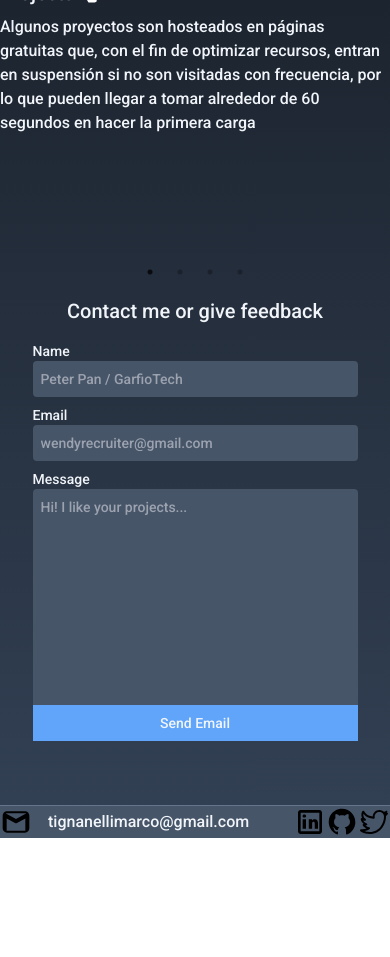
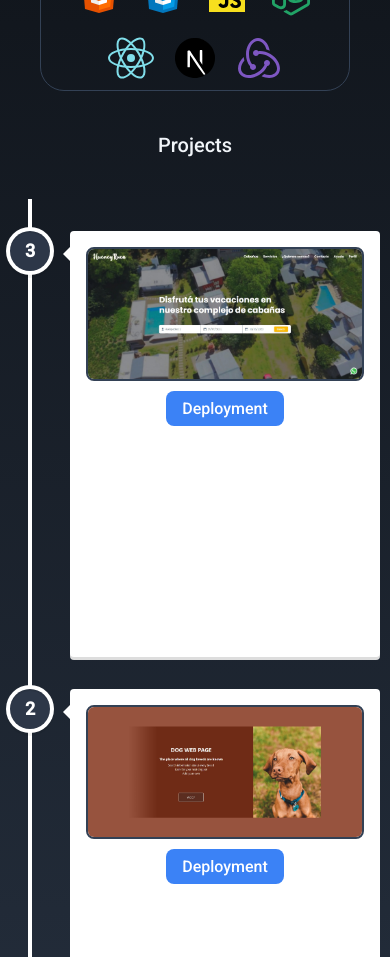
Before and after one commit to Mark-kus/portfolio, a Next.js app: page / in a window 390 px wide. Shown: the part 1040-1997 px from the top of the page. Before the commit the page ends 1878 px from the top, so only its background shows below. Built offline with nearby package versions, Linux system fonts and the light colour scheme; no server answers.

Commit message:
first step rework

```diff
--- a/package.json
+++ b/package.json
@@ -20,6 +20,7 @@
     "react-dom": "18.2.0",
     "react-slick": "^0.29.0",
     "react-toastify": "^9.1.3",
+    "react-vertical-timeline-component": "^3.6.0",
     "slick-carousel": "^1.8.1",
     "tailwindcss": "3.3.3"
   }
--- a/src/app/page.jsx
+++ b/src/app/page.jsx
@@ -1,16 +1,16 @@
-import Footer from '@/components/Footer';
-import Header from '@/components/Header';
-import Content from '@/containers/Content';
+import Footer from "@/components/Footer";
+import Header from "@/components/Header";
+import Content from "@/containers/Content";
 
 export default function Home() {
   return (
-    <main className='bg-gradient-to-b from-black to-slate-700 text-slate-100
-     min-h-screen flex flex-col justify-between'>
-
+    <main
+      className="bg-gradient-to-b from-black to-slate-700 text-slate-100
+     min-h-screen flex flex-col justify-between text-center"
+    >
       <Header />
       <Content />
       <Footer />
-
     </main>
-  )
+  );
 }
--- a/src/components/About.jsx
+++ b/src/components/About.jsx
@@ -3,7 +3,7 @@ import profile from '@/assets/fotito.jpg'
 
 export default function About() {
     return (
-        <article className='flex flex-col items-center m-10 md:flex-row'>
+        <article className='flex flex-col items-center m-5 md:flex-row'>
             <Image src={profile} alt="Image of Marco Tignanelli" className='w-5/6 sm:w-80 rounded-full' />
             <article className='text-center md: m-6'>
                 <header className='text-3xl leading-relaxed bg-clip-text text-transparent
--- a/src/components/Footer.jsx
+++ b/src/components/Footer.jsx
@@ -1,48 +1,67 @@
-"use client"
+"use client";
 
-import github from '@/assets/contact/github.svg';
-import linkedin from '@/assets/contact/linkedin.svg';
-import gmail from '@/assets/contact/gmail.svg';
-import twitter from '@/assets/contact/twitter.svg';
+import gmail from "@/assets/contact/gmail.svg";
 
-import { useState } from 'react';
-import Image from 'next/image';
+import { useEffect, useState } from "react";
+import Image from "next/image";
+import projects from "@/seeds/projects";
+import socialLinks from "@/seeds/social";
 
 export default function Footer() {
-    const [copied, setCopied] = useState(false)
+  const [copied, setCopied] = useState(false);
+
+  useEffect(() => {
+    projects.forEach((project) => {
+      if (project.deploy) {
+        if (sessionStorage.getItem(project.deploy)) return;
+
+        fetch(project.deploy);
+        sessionStorage.setItem(project.deploy, true);
+      }
+    });
+  }, []);
 
   const handleCopy = () => {
     if (!copied) {
-            navigator.clipboard.writeText('tignanellimarco@gmail.com')
-            setCopied(true)
+      navigator.clipboard.writeText("tignanellimarco@gmail.com");
+      setCopied(true);
       setTimeout(() => {
-                setCopied(false)
-            }, 1000)
+        setCopied(false);
+      }, 1000);
     }
-    }
+  };
 
   return (
-        <footer className='flex justify-between mt-16 border-t border-slate-500 bg-slate-600'>
-            <p onClick={handleCopy}
-                className='flex items-center cursor-pointer'>
-                <Image src={gmail} alt="gmail link" className='w-8 md:w-12' />
-                <span className={`absolute left-12 transition-opacity ${copied ? "opacity-0" : "opacity-100"}`} >tignanellimarco@gmail.com</span>
-                <span className={`absolute left-12 transition-opacity ${copied ? "opacity-100" : "opacity-0"}`} >Copied to clipboard!</span>
-                {copied ? '' : ''}
+    <footer className="flex justify-between mt-16 border-t border-slate-500 bg-slate-600">
+      <p onClick={handleCopy} className="flex items-center cursor-pointer">
+        <Image src={gmail} alt="gmail link" className="w-8 md:w-12" />
+        <span
+          className={`absolute left-12 transition-opacity ${
+            copied ? "opacity-0" : "opacity-100"
+          }`}
+        >
+          tignanellimarco@gmail.com
+        </span>
+        <span
+          className={`absolute left-12 transition-opacity ${
+            copied ? "opacity-100" : "opacity-0"
+          }`}
+        >
+          Copied to clipboard!
+        </span>
       </p>
 
-            <div className='flex'>
-                <a href="https://www.linkedin.com/in/marco-tignanelli/" target='_blank'>
-                    <Image src={linkedin} className='w-8 md:mr-4 md:w-12 transition-transform hover:-translate-y-1' alt="linkedin profile link" />
+      <div className="flex">
+        {socialLinks.map((link, index) => (
+          <a key={index} href={link.href} target="_blank">
+            <Image
+              src={link.src}
+              className="w-8 md:mr-4 md:w-12"
+              alt={link.alt}
+            />
           </a>
-                <a href="https://github.com/Mark-kus" target='_blank'>
-                    <Image src={github} className='w-8 md:mr-4 md:w-12 transition-transform hover:-translate-y-1' alt="github profile link" />
-                </a>
-                <a href="https://twitter.com/MarcoTigna1407" target='_blank'>
-                    <Image src={twitter} className='w-8 md:mr-4 md:w-12 transition-transform hover:-translate-y-1' alt="twitter profile link" />
-                </a>
+        ))}
       </div>
-
     </footer>
-    )
+  );
 }
--- a/src/components/Project.jsx
+++ b/src/components/Project.jsx
@@ -1,20 +1,23 @@
 import Image from "next/image";
 
 export default function Project({ project }) {
-    return (
-        <article className="xl:w-[400px] md:w-[375px] md:h-60 border md:rounded-lg md:mx-auto overflow-hidden">
-
-            <div className="overflow-hidden">
-                <Image src={project.image} alt={project.name} className="object-cover w-full
-                transition-all h-52 hover:scale-110 duration-500" />
-            </div>
-
-            <div className={`flex justify-between bg-slate-600`}>
-                <h1 className="p-1">{project.name}</h1>
-                <a href={project.deploy || project.repo} target="_blank"
-                    className="p-1 transition-opacity hover:opacity-70">{project.deploy ? 'Go to deploy' : 'Go to repository'}</a>
-            </div>
-
-        </article>
-    )
+  return (
+    <>
+      <picture className="overflow-hidden w-full h-5/12 block rounded-lg mb-4 border-2 border-slate-700">
+        <Image
+          src={project.image}
+          alt={project.alt}
+          className="w-full h-full object-cover block hover:scale-105 transition-transform"
+        />
+      </picture>
+      <a
+        target="_blank"
+        noreferrer
+        href={project.deploy ?? project.repo}
+        className="bg-blue-500 py-2 px-4 rounded-lg hover:bg-gray-300 hover:text-blue-600 active:bg-gray-400 transition-colors"
+      >
+        {project.deploy ? "Deployment" : "Repository"}
+      </a>
+    </>
+  );
 }
--- a/src/containers/Content.jsx
+++ b/src/containers/Content.jsx
@@ -6,10 +6,12 @@ import Contact from "./Contact";
 export default function Content() {
   return (
     <section className="space-y-10">
+      <div className="border border-slate-700 rounded-3xl m-10">
         <About />
         <Skills />
+      </div>
       <Projects />
       <Contact />
     </section>
-    )
+  );
 }
--- a/src/containers/Projects.jsx
+++ b/src/containers/Projects.jsx
@@ -1,54 +1,43 @@
-"use client"
+"use client";
 
 import Project from "@/components/Project";
-import myProjects from "@/seeds/projects.js"
-import Slider from "react-slick";
-import swipe from '@/assets/swipe.svg'
+import myProjects from "@/seeds/projects.js";
 
-import "slick-carousel/slick/slick.css";
-import "slick-carousel/slick/slick-theme.css";
-import Image from "next/image";
+import {
+  VerticalTimeline,
+  VerticalTimelineElement,
+} from "react-vertical-timeline-component";
+import "react-vertical-timeline-component/style.min.css";
 
 export default function Projects() {
-    const settings = {
-        dots: true,
-        arrows: false,
-        slidesToShow: 2,
-        centerMode: true,
-        centerPadding: "200px",
-        responsive: [
-            {
-                breakpoint: 639,
-                settings: {
-                    slidesToShow: 1,
-                    centerMode: false,
-                }
-            },
-            {
-                breakpoint: 1250,
-                settings: {
-                    slidesToShow: 2,
-                    centerMode: false,
-                }
-            }
-        ]
-    }
-
-    return (
-        <section className="flex flex-col">
-            <header className="md:mx-10 flex text-xl md:text-3xl mb-2">
-                Projects
-                <Image src={swipe} width={22} alt="Indicator, for swiping the screen" className="ml-2" />
-            </header>
-            <article>
-                <Slider {...settings} >
-                    <span style={{
-                        fontSize: "0.1rem",
-                        opacity: 0.5,
-                    }}>Algunos proyectos son hosteados en páginas gratuitas que, con el fin de optimizar recursos, entran en suspensión si no son visitadas con frecuencia, por lo que pueden llegar a tomar alrededor de 60 segundos en hacer la primera carga</span>
-                    {myProjects.map((project, i) => <Project key={i} project={project} />)}
-                </Slider>
-            </article>
-        </section>
-    )
+  return (
+    <section className="flex flex-col">
+      <header className="text-xl md:text-3xl mb-10">Projects</header>
+      <article>
+        <VerticalTimeline>
+          {myProjects.map((project, index) => (
+            <VerticalTimelineElement
+              key={index}
+              className="vertical-timeline-element--work"
+              contentStyle={{ background: "white", color: "#fff" }}
+              date={
+                <div>
+                  <h3>{project.date}</h3>
+                  <p>{project.description}</p>
+                </div>
+              }
+              iconStyle={{ background: "rgb(45, 55, 72)", color: "#fff" }}
+              icon={
+                <div className="font-semibold flex justify-center items-center h-full text-lg text-white">
+                  {myProjects.length - index}
+                </div>
+              }
+            >
+              <Project project={project} />
+            </VerticalTimelineElement>
+          ))}
+        </VerticalTimeline>
+      </article>
+    </section>
+  );
 }
--- a/src/containers/Skills.jsx
+++ b/src/containers/Skills.jsx
@@ -1,13 +1,15 @@
-import Skill from "@/components/Skill"
-import techSkills from "@/seeds/techSkills"
+import Skill from "@/components/Skill";
+import techSkills from "@/seeds/techSkills";
 
 export default function Skills() {
-    return (
-        <section className="flex flex-col md:m-10">
-            <header className="text-xl md:text-3xl">Tech Skills</header>
-            <article className="flex flex-wrap justify-center">
-                {techSkills.map((skill, i) => <Skill key={i} skill={skill} />)}
-            </article>
-        </section>
-    )
+  return (
+    <section className="flex flex-col md:m-5">
+      <header className="text-xl md:text-3xl mb-10">Main Skills</header>
+      <article className="flex flex-wrap justify-center">
+        {techSkills.map((skill, i) => (
+          <Skill key={i} skill={skill} />
+        ))}
+      </article>
+    </section>
+  );
 }
--- a/src/seeds/projects.js
+++ b/src/seeds/projects.js
@@ -1,26 +1,35 @@
-import hueneyRuca from '@/assets/projects/hueneyRuca.jpeg'
-import rym from '@/assets/projects/rym.jpeg'
-import dogApi from '@/assets/projects/dogApi.jpeg'
+import hueneyRuca from "@/assets/projects/hueneyRuca.jpeg";
+import rym from "@/assets/projects/rym.jpeg";
+import dogApi from "@/assets/projects/dogApi.jpeg";
 
 const projects = [
   {
     name: "Hueney Ruca",
     image: hueneyRuca,
-        deploy: "https://hueney-ruca-henry.vercel.app/",
+    alt: "Hueney Ruca",
+    deploy: "https://hueney-ruca-three.vercel.app/",
     repo: "https://github.com/Mark-kus/hueney-ruca",
+    date: "May of 2023",
+    description: "Development of an ecommerce web application in a team, as a final project in SoyHenry, using Next.js for the UI along with the back-end logic and Supabase for managing the PostgreSQL database. Ended up in an production-ready application, following good practices for handling sensitive data and presenting an enjoyable and fluid website.",
   },
   {
-        name: "Dogs",
+    name: "Dogs API",
     image: dogApi,
+    alt: "Dogs API",
     deploy: "https://dogs-api-kfmi.onrender.com/",
     repo: "https://github.com/Mark-kus/dogs-api",
+    date: "April of 2023",
+    description: "Developed a website by my own to demonstrate what was learned during the front, back and database modules of SoyHenry, as an integrating project, using React for the UI, Express in the back-end and Sequelize for database management.",
   },
   {
-        name: "Rick and Morty",
+    name: "Rick and Morty API",
     image: rym,
+    alt: "Rick and Morty API",
     deploy: "https://rick-and-morty-api-ofpv.onrender.com/",
     repo: "https://github.com/Mark-kus/rick-and-morty-api",
+    date: "March of 2023",
+    description: "lorem ipsum dolor sit amet",
   },
-]
+];
 
-export default projects
+export default projects;
--- /dev/null
+++ b/src/seeds/social.js
@@ -0,0 +1,23 @@
+import github from "@/assets/contact/github.svg";
+import linkedin from "@/assets/contact/linkedin.svg";
+import twitter from "@/assets/contact/twitter.svg";
+
+const socialLinks = [
+  {
+    href: "https://www.linkedin.com/in/marco-tignanelli/",
+    src: linkedin,
+    alt: "linkedin profile link",
+  },
+  {
+    href: "https://github.com/Mark-kus",
+    src: github,
+    alt: "github profile link",
+  },
+  {
+    href: "https://twitter.com/MarcoTigna1407",
+    src: twitter,
+    alt: "twitter profile link",
+  },
+];
+
+export default socialLinks;
```
Also changed, not shown: src/seeds/techSkills.js (+0 -20 lines), 1 other file (tests, documents, lock files or other folders). Lines whose indentation alone changed are shown as unchanged.
